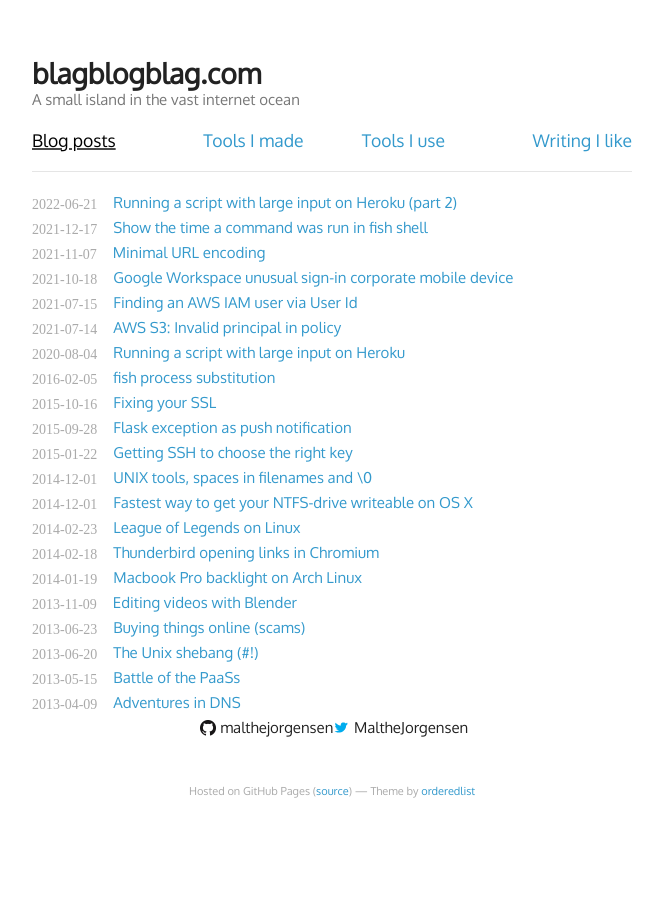
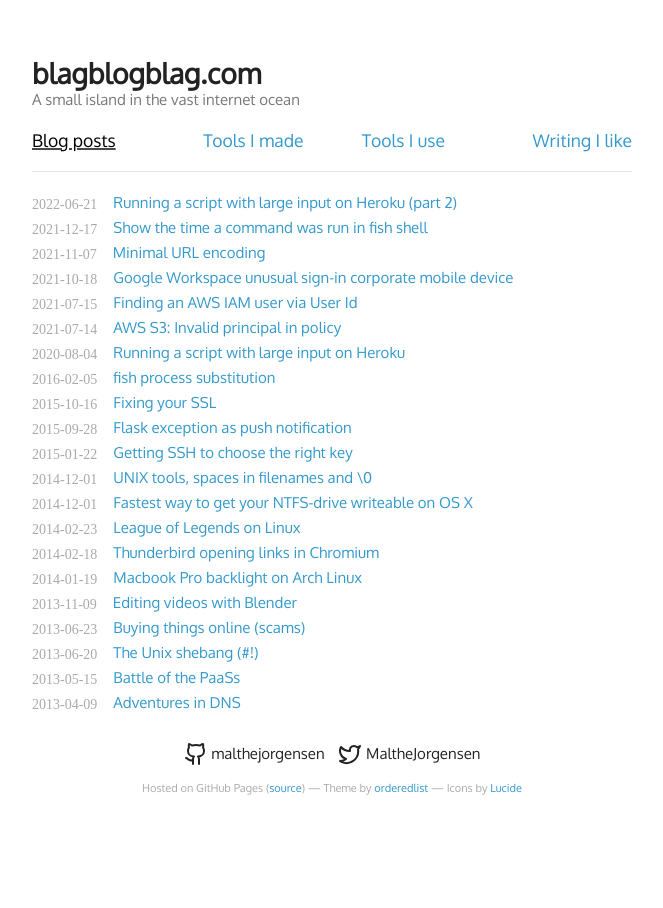
Before and after one commit to malthejorgensen/blagblogblag.com, a Jekyll site: the page built from index.html, in a window 1280 px wide. Shown: the whole page, without its empty margins (308-971 px from the left). Built offline with Jekyll 4.4.1, drawn with Linux system fonts in a browser that asks for light colours; some web fonts are replaced.

Commit message:
Clean up footer (Github and Twitter links + a bit attribution)
Uses Lucide icons

```diff
--- a/index.html
+++ b/index.html
@@ -28,10 +28,16 @@
         <!-- <img class="me" src="https://www.gravatar.com/avatar/8de291e8f2ffc040736008eab50fe2e3.png" alt="Picture of me"> -->
         <!-- <h3>Me</h3> -->
         <div class="contact-list">
-          <div class="github"><a href="https://github.com/malthejorgensen">malthejorgensen</a></div>
-          <div class="twitter"><a href="https://twitter.com/MaltheJorgensen">MaltheJorgensen</a></div>
+          <a class="github" href="https://github.com/malthejorgensen">
+            <svg xmlns="http://www.w3.org/2000/svg" width="24" height="24" viewBox="0 0 24 24"><!-- Icon from Lucide by Lucide Contributors - https://github.com/lucide-icons/lucide/blob/main/LICENSE --><g fill="none" stroke="currentColor" stroke-linecap="round" stroke-linejoin="round" stroke-width="2"><path d="M15 22v-4a4.8 4.8 0 0 0-1-3.5c3 0 6-2 6-5.5c.08-1.25-.27-2.48-1-3.5c.28-1.15.28-2.35 0-3.5c0 0-1 0-3 1.5c-2.64-.5-5.36-.5-8 0C6 2 5 2 5 2c-.3 1.15-.3 2.35 0 3.5A5.4 5.4 0 0 0 4 9c0 3.5 3 5.5 6 5.5c-.39.49-.68 1.05-.85 1.65S8.93 17.38 9 18v4"/><path d="M9 18c-4.51 2-5-2-7-2"/></g></svg>
+            <span>malthejorgensen</span>
+          </a>
+          <a class="twitter" href="https://twitter.com/MaltheJorgensen">
+            <svg xmlns="http://www.w3.org/2000/svg" width="24" height="24" viewBox="0 0 24 24"><!-- Icon from Lucide by Lucide Contributors - https://github.com/lucide-icons/lucide/blob/main/LICENSE --><path fill="none" stroke="currentColor" stroke-linecap="round" stroke-linejoin="round" stroke-width="2" d="M22 4s-.7 2.1-2 3.4c1.6 10-9.4 17.3-18 11.6c2.2.1 4.4-.6 6-2C3 15.5.5 9.6 3 5c2.2 2.6 5.6 4.1 9 4c-.9-4.2 4-6.6 7-3.8c1.1 0 3-1.2 3-1.2"/></svg>
+            <span>MaltheJorgensen</span>
+          </a>
         </div>
-        <p style="text-align: center; padding-top: 40px; color: #AAA !important;"><small>Hosted on GitHub Pages (<a href="https://github.com/malthejorgensen/blagblogblag.com">source</a>) &mdash; Theme by <a href="https://github.com/orderedlist">orderedlist</a></small></p>
+        <p style="text-align: center; padding-top: 10px; color: #AAA !important;"><small>Hosted on GitHub Pages (<a href="https://github.com/malthejorgensen/blagblogblag.com">source</a>) &mdash; Theme by <a href="https://github.com/orderedlist">orderedlist</a> &mdash; Icons by <a href="https://lucide.dev/">Lucide</a></small></p>
       </footer>
     </div>
     <script src="javascripts/scale.fix.js"></script>
--- a/stylesheets/malthe.css
+++ b/stylesheets/malthe.css
@@ -164,21 +164,14 @@
   margin-bottom: 5px;
 }
 .contact-list {
+  margin-top: 25px;
   text-align: center;
 }
 
-.contact-list div {
+.contact-list a {
   display: inline-block;
-  width:  130px;
-  padding-left: 20px;
-  text-align: left;
-
-  background-position: 0px center; /* no-repeat; */
-  background-size: 16px 16px; /* no-repeat; */
-  background-repeat: no-repeat;
-}
-
-.contact-list a {
+  margin-left: 5px;
+  margin-right: 5px;
   color: #222;
 }
 .contact-list a:hover {
@@ -186,26 +179,15 @@
 }
 
 .contact-list .twitter {
-  /* https://twitter.com/logo */
-  /* list-style-image: url("https://twitter.com/images/resources/twitter-bird-16x16.png"); */
-
-  /* The above is cleaner, but no resizing or positioning */
-  /* The URL:
-     //twitter.com/images/resources/twitter-bird-16x16.png
-     should work, but on mobile it redirects to
-     //mobile.twitter.com/images/resources/twitter-bird-16x16.png
-     so we need the local copy from:
-     https://dev.twitter.com/docs/image-resources */
-  background-image: url("../img/bird_blue_16.png");
-  background-size: 14px 11px; /* Oddly enough the "16x16" twitter bird is
-                                 actually 14x11 */
 }
 .contact-list .github {
-  /* https://github.com/logos */
-  /* list-style-image: url("../img/GitHub-Mark-32px.png"); */
-
-  /* The above is cleaner, but no resizing or positioning */
-  background-image: url("../img/GitHub-Mark-32px.png");
+}
+.contact-list svg {
+  display: inline;
+  vertical-align: middle;
+}
+.contact-list span {
+  vertical-align: middle;
 }
 
 /* @media all and (max-height: 650px) {
```
